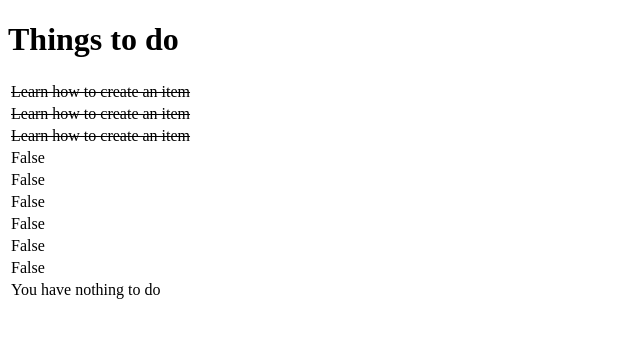
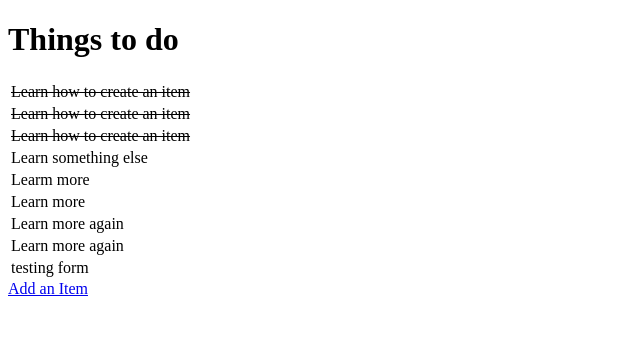
Before and after one commit to AShocks/ci-fsf-hello-django, a Django app: page / in a window 1280 px wide. Shown: the top 338 px of the page, without its empty margins (0-640 px from the left). Run offline with Django 3.2, Linux system fonts and the light colour scheme; data comes from the database, SQL or seed files in the repository; both versions use the stored data as it was after the commit.

Commit message:
Create forms.py file to validate forms

```diff
--- a/django_todo/urls.py
+++ b/django_todo/urls.py
@@ -15,9 +15,10 @@ Including another URLconf
 """
 from django.contrib import admin
 from django.urls import path
-from todo.views import get_todo_list
+from todo.views import get_todo_list, add_item
 
 urlpatterns = [
     path('admin/', admin.site.urls),
-    path('', get_todo_list, name='get_todo_list')
+    path('', get_todo_list, name='get_todo_list'),
+    path('add', add_item, name='add'),
 ]
--- a/todo/templates/todo/todo_list.html
+++ b/todo/templates/todo/todo_list.html
@@ -14,14 +14,13 @@
                 {% if item.done %}
                     <td><strike>{{ item.name }}</strike></td>
                 {% else %}
-                    <td>{{ item.done }}</td>
+                    <td>{{ item.name }}</td>
                 {% endif %}
             </tr>
         {% empty %}
+            <tr><td>You have nothing to do</td></tr>
         {% endfor %}
-
-        <tr><td>You have nothing to do</td></tr>
     </table>
-
+    <a href = "/add">Add an Item</a>
 </body>
 </html>
--- a/todo/views.py
+++ b/todo/views.py
@@ -1,5 +1,6 @@
-from django.shortcuts import render
+from django.shortcuts import render, redirect
 from .models import Item
+from .forms import ItemForm
 
 # Create your views here.
 
@@ -10,3 +11,16 @@ def get_todo_list(request):
         'items': items
     }
     return render(request, 'todo/todo_list.html', context)
+
+
+def add_item(request):
+    if request.method == 'POST':
+        form  = ItemForm(request.POST)
+        if form.is_valid():
+            form.save()
+            return redirect('get_todo_list')
+    form = ItemForm()
+    context = {
+        'form': form
+    }
+    return render(request, 'todo/add_item.html', context)
```
Also changed, not shown: todo/forms.py (added, +8 -0 lines), todo/templates/todo/add_item.html (added, +24 -0 lines), db.sqlite3.
